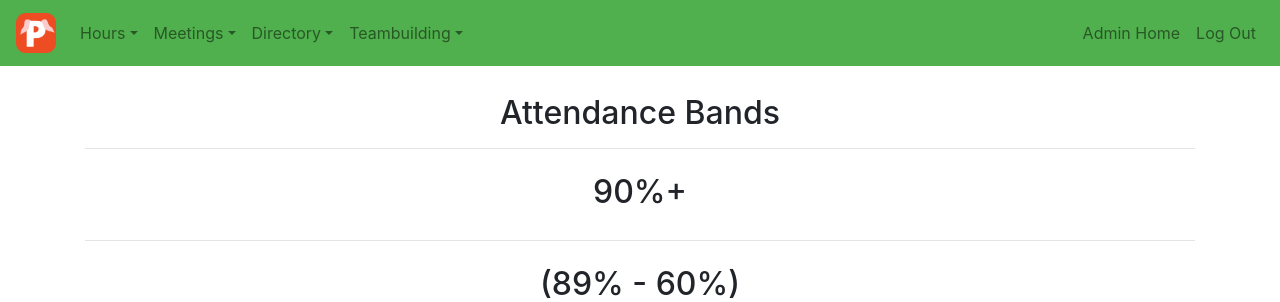
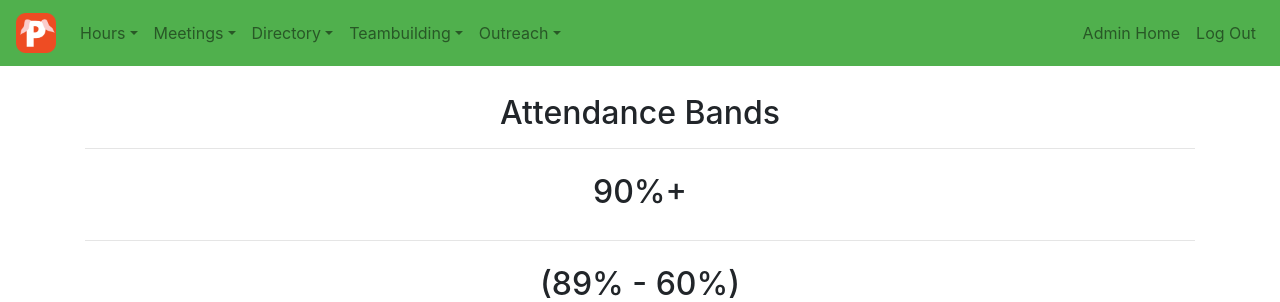
Before and after one commit to FRC-1902/pigpen, a Django app: page /hours/groups in a window 1280 px wide. Shown: the top 302 px of the page. Run offline with Django 3.2, Linux system fonts and the light colour scheme; a user stored in the database is signed in; tables that the repository leaves empty hold one stand-in row (values such as "Sample post"); grey boxes marked "Sample" are stand-in pictures; some libraries are stand-ins or nearby versions.

Commit message:
Add outreach to header if logged in

```diff
--- a/teammanager/templates/teammanager/base.html
+++ b/teammanager/templates/teammanager/base.html
@@ -109,6 +109,16 @@
             <a class="dropdown-item" href="{% url 'man:teambuilding_answers' %}">Answers</a>
           </div>
         </div>
+        {% if request.user.is_authenticated %}
+          <div class="nav-item dropdown">
+            <a class="nav-link dropdown-toggle" data-toggle="dropdown" href="#" role="button" aria-haspopup="true"
+               aria-expanded="false">Outreach</a>
+            <div class="dropdown-menu">
+              <a class="dropdown-item" href="#">Add Event</a>
+              <a class="dropdown-item" href="{% url 'man:outreach_hours_add' %}">Add Hours</a>
+            </div>
+          </div>
+        {% endif %}
       {% endif %}
     </ul>
     <ul class="navbar-nav ml-auto">
```
